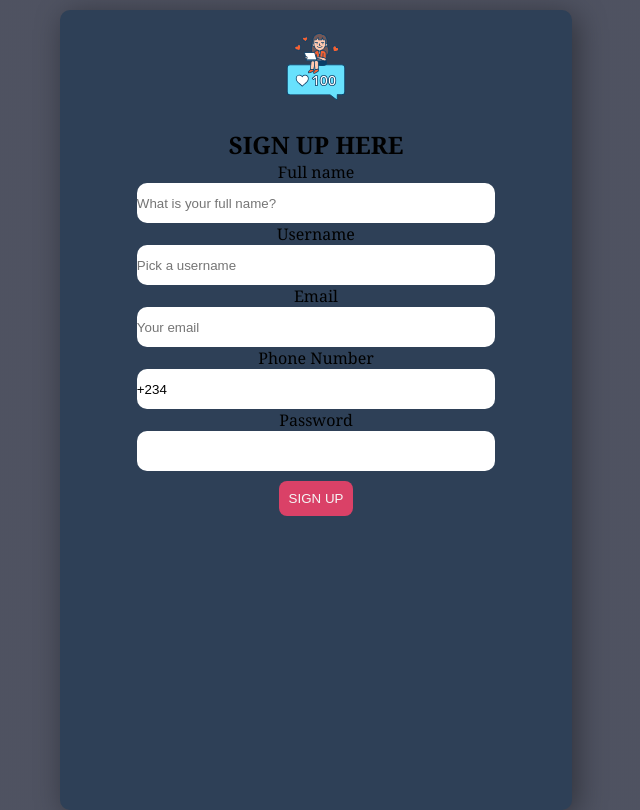
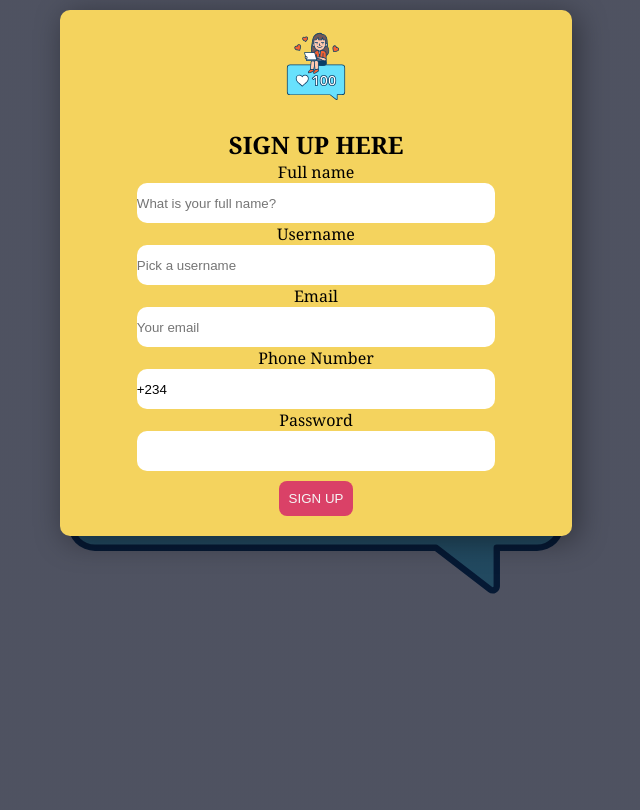
Before and after one commit to kodedjackson/chatapp, a PHP site: page /chatapp/signup.php in a window 1280 px wide. Shown: the part 93-903 px from the top of the page, without its empty margins (324-964 px from the left). Run offline with PHP 8.4, Linux system fonts and the light colour scheme.

Commit message:
I just want to push this file here

```diff
--- a/chatpage.php
+++ b/chatpage.php
@@ -10,7 +10,6 @@
 		include "config.php";
 
 		$sql="SELECT * FROM `chat`";
-
 		$query = mysqli_query($conn,$sql);
 ?>
 <style>
--- a/style.css
+++ b/style.css
@@ -81,12 +81,13 @@ nav{
     position: relative;
     margin: 10px auto;
     border-radius: 10px;
-    background-color: var(--color-darker);
+    background-color: var(--color-yellow);
     box-shadow: 5px 5px 30px rgba(0,0,0, 0.4);
-    height: 100%;
-    width: 40%
+    width: 40%;
 }
-
+#submit{
+    margin-bottom: 20px;
+}
 button{
     background-color: var(--color-red);
     color: whitesmoke;
@@ -101,6 +102,10 @@ input{
     width: 70%;
     height: 40px;
     border: 10px red;
+}
+
+p{
+    padding: 10px 10px;
 }
 
 #bgVideo{
@@ -133,7 +138,6 @@ span{
     text-align: left;
     border-radius: 0 50px 50px 0;
     width: 50%;
-    margin: 20px 0;
     color: whitesmoke;
 
 }
```
